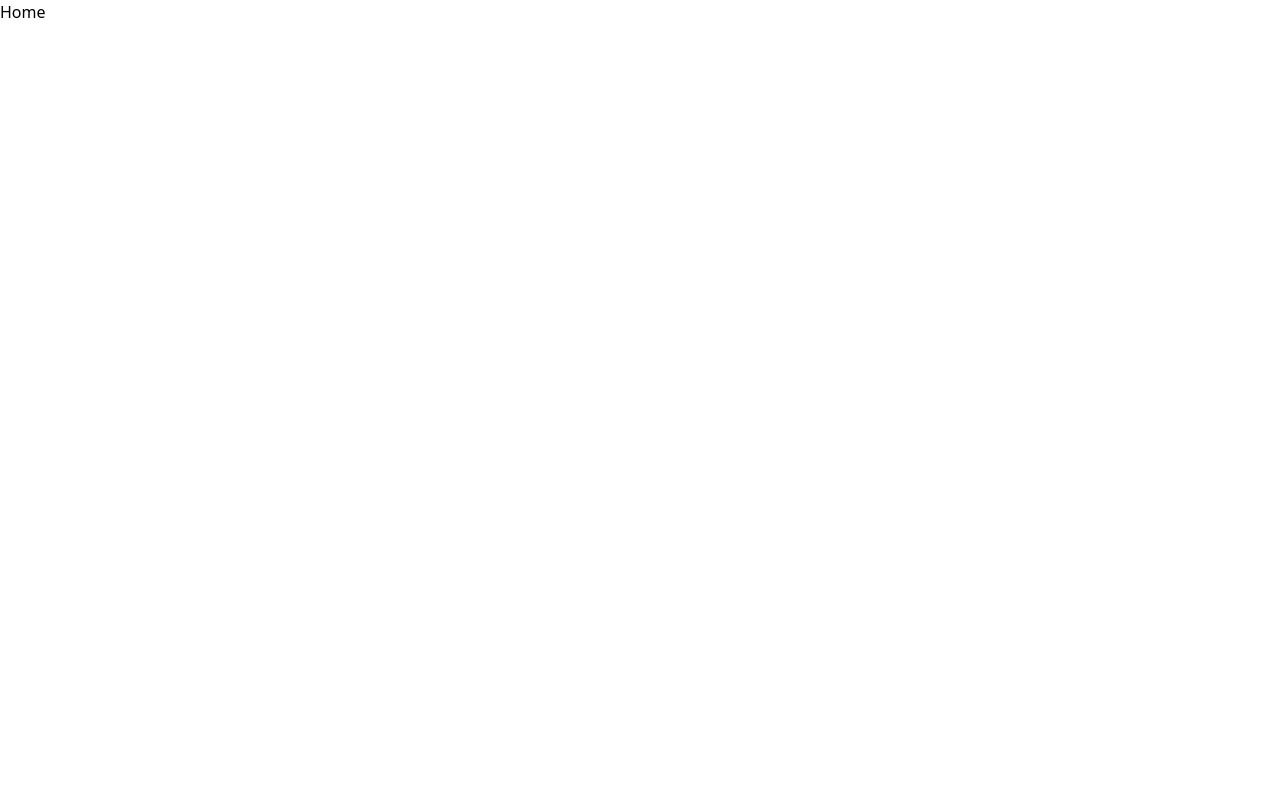
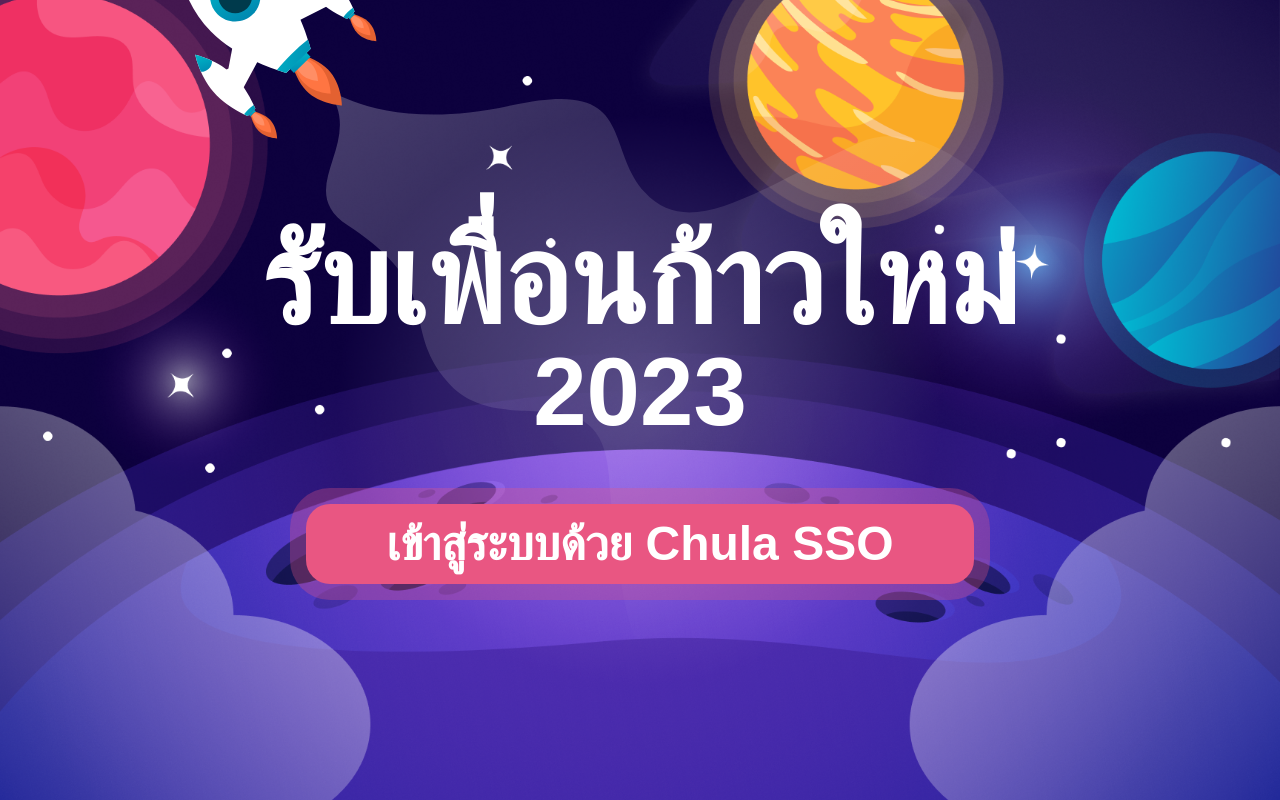
Before and after one commit to isd-sgcu/rpkm66-frontend, a Next.js app: page / in a window 1280 px wide. Built offline with nearby package versions, Linux system fonts and the light colour scheme; a web font is replaced by a local one.

Commit message:
feat: base ui landing page

```diff
--- a/src/pages/_app.tsx
+++ b/src/pages/_app.tsx
@@ -3,7 +3,7 @@ import type { AppProps } from 'next/app';
 import { IBM_Plex_Sans_Thai } from 'next/font/google';
 
 const ibmPlexSansThai = IBM_Plex_Sans_Thai({
-    subsets: ['latin', 'thai'],
+    subsets: ['latin'],
     weight: ['500', '600', '700'],
     display: 'swap',
     variable: '--font-ibm',
--- a/src/pages/index.tsx
+++ b/src/pages/index.tsx
@@ -1,5 +1,30 @@
+import Image from 'next/image';
+
+import Rocket from '@/public/images/rocket.svg';
+import RocketSmoke from '@/public/images/rocket-smoke-2.svg';
+
 const Home = () => {
-    return <div>Home</div>;
+    return (
+        <div className="w-screen min-h-screen flex flex-col justify-center items-center font-ibm bg-background-mobile lg:bg-background-desktop bg-no-repeat bg-cover bg-center text-white text-center relative z-0 overflow-clip select-none">
+            <h1 className="text-5xl lg:text-9xl font-bold relative z-0">
+                รับเพื่อนก้าวใหม่
+                <Image
+                    src={Rocket}
+                    alt=""
+                    className="absolute left-16 -top-16 w-32 h-32 -z-10 lg:-top-32 lg:w-52 lg:h-52 -translate-x-3/4 -translate-y-3/4 rotate-12 lg:rotate-0 origin-bottom"
+                />
+                <Image
+                    src={RocketSmoke}
+                    alt=""
+                    className="absolute left-16 -top-16 lg:-top-32 rotate-12 lg:rotate-0 origin-top-left pointer-events-none -z-20"
+                />
+            </h1>
+            <h2 className="text-4xl lg:text-8xl font-bold z-0">2023</h2>
+            <button className="bg-pink font-bold text-lg px-6 z-0 py-1 mt-3 lg:text-5xl lg:px-20 lg:py-4 lg:mt-16 focus:outline-none ring-8 lg:ring-16 ring-pink/30 rounded-3xl">
+                เข้าสู่ระบบด้วย Chula SSO
+            </button>
+        </div>
+    );
 };
 
 export default Home;
--- a/tailwind.config.js
+++ b/tailwind.config.js
@@ -19,6 +19,13 @@ const config = {
             fontFamily: {
                 ibm: ['var(--font-ibm)'],
             },
+            backgroundImage: {
+                'background-desktop': "url('/images/background-desktop.png')",
+                'background-mobile': "url('/images/background-mobile.png')",
+            },
+            ringWidth: {
+                16: '16px',
+            },
         },
     },
     plugins: [],
```
Also changed, not shown: public/images/rocket-smoke-2.svg (added).
